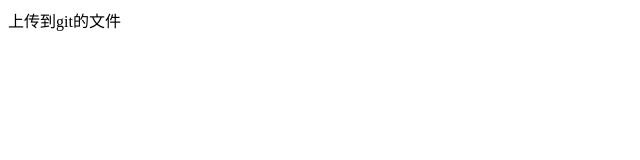
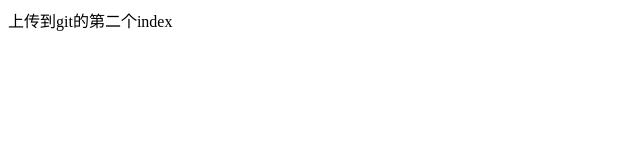
Before and after one commit to wuyanzuisme/-, a plain HTML site: page index.html in a window 1280 px wide. Shown: the full height of the page, 0-640 px from the left. Drawn offline with Linux system fonts and the light colour scheme.

Commit message:
'idx的描述'

```diff
--- a/index.html
+++ b/index.html
@@ -6,6 +6,6 @@
   <title>Title</title>
 </head>
 <body>
-上传到git的文件
+上传到git的第二个index
 </body>
 </html>
```
